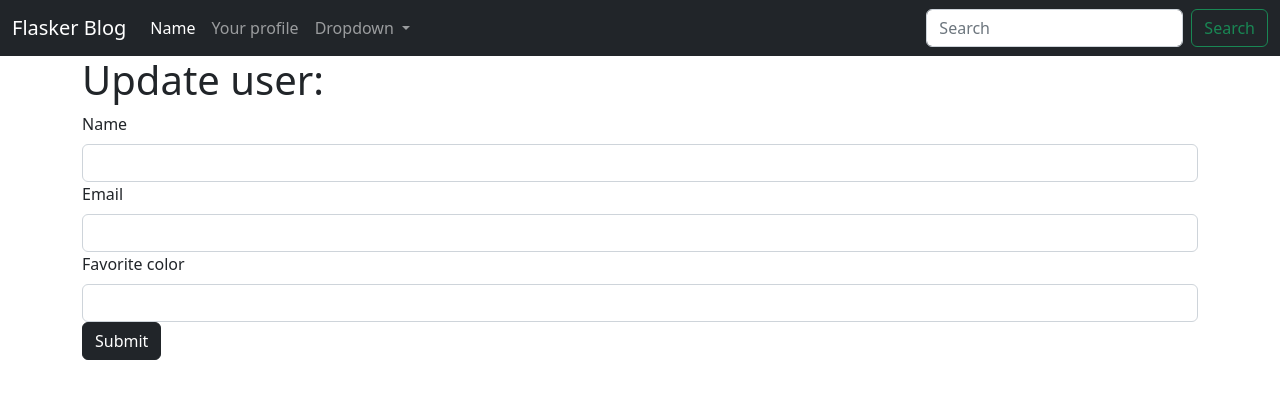
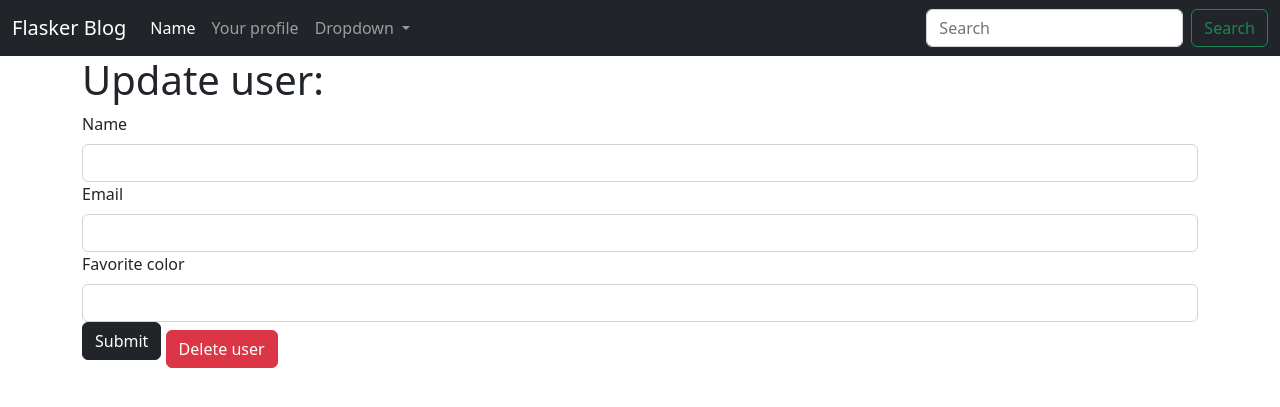
Before and after one commit to FabioVV/FlaskLearning, a Flask app: template templates/update_user.html in a window 1280 px wide. Shown: the top 407 px of the page. Run offline with Flask 2, Linux system fonts and the light colour scheme; the template is opened without the code that fills it: values that come from a table or form of the project are taken from there, others are empty.

Commit message:
added delete button

```diff
--- a/app.py
+++ b/app.py
@@ -90,7 +90,7 @@ def update(id:int):
     form = UserForm()
     newname = Users.query.get_or_404(id)
     if request.method == "POST":
-        #DIFFERENT WAY OF GETTING THE FORM
+        #DIFFERENT WAY OF GETTING THE FORM DATA
         newname.name = request.form['name']
         newname.email = request.form['email']
         newname.favorite_color = request.form['favorite_color']
@@ -102,8 +102,26 @@ def update(id:int):
             flash("User not updated! (Error)")
             return render_template("update_user.html",form = form, newname = newname)
     else:
-        return render_template("update_user.html",form = form, newname = newname)
+        return render_template("update_user.html",form = form, newname = newname, id = id)
 #
+
+# Delete user
+@app.route('/delete/<int:id>')
+def delete(id:int):
+    usertodelete = Users.query.get_or_404(id)
+    name = None
+    form = NamerForm()
+    try:
+        db.session.delete(usertodelete)
+        db.session.commit()
+        flash("User deleted successfully!")
+        return redirect(url_for("add_user"))
+    except:
+        flash("User not deleted (Error)")
+
+        return redirect(url_for("add_user"))
+#
+
 
 #Error handlers
 @app.errorhandler(404)
--- a/templates/update_user.html
+++ b/templates/update_user.html
@@ -16,5 +16,7 @@
     {{ form.favorite_color(class="form-control", value=newname.favorite_color) }}
 
     {{ form.submit(class="btn btn-dark mb-3") }}
+
+    <a type="button" class="btn btn-danger" href="{{url_for('delete',id = id)}}">Delete user</a>
 </form>
 {% endblock %}
```
Also changed, not shown: templates/add_user.html (+4 -4 lines).
